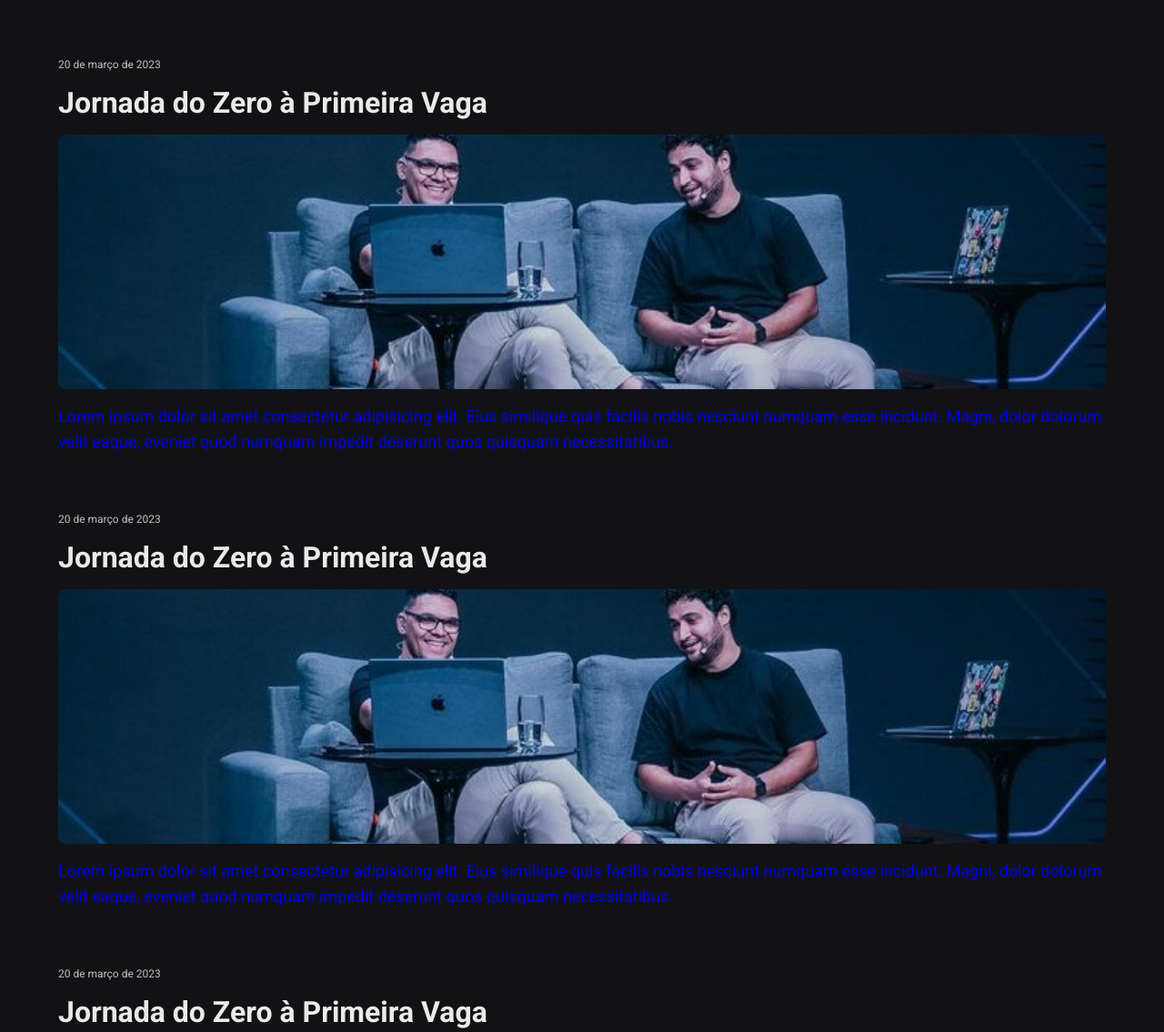
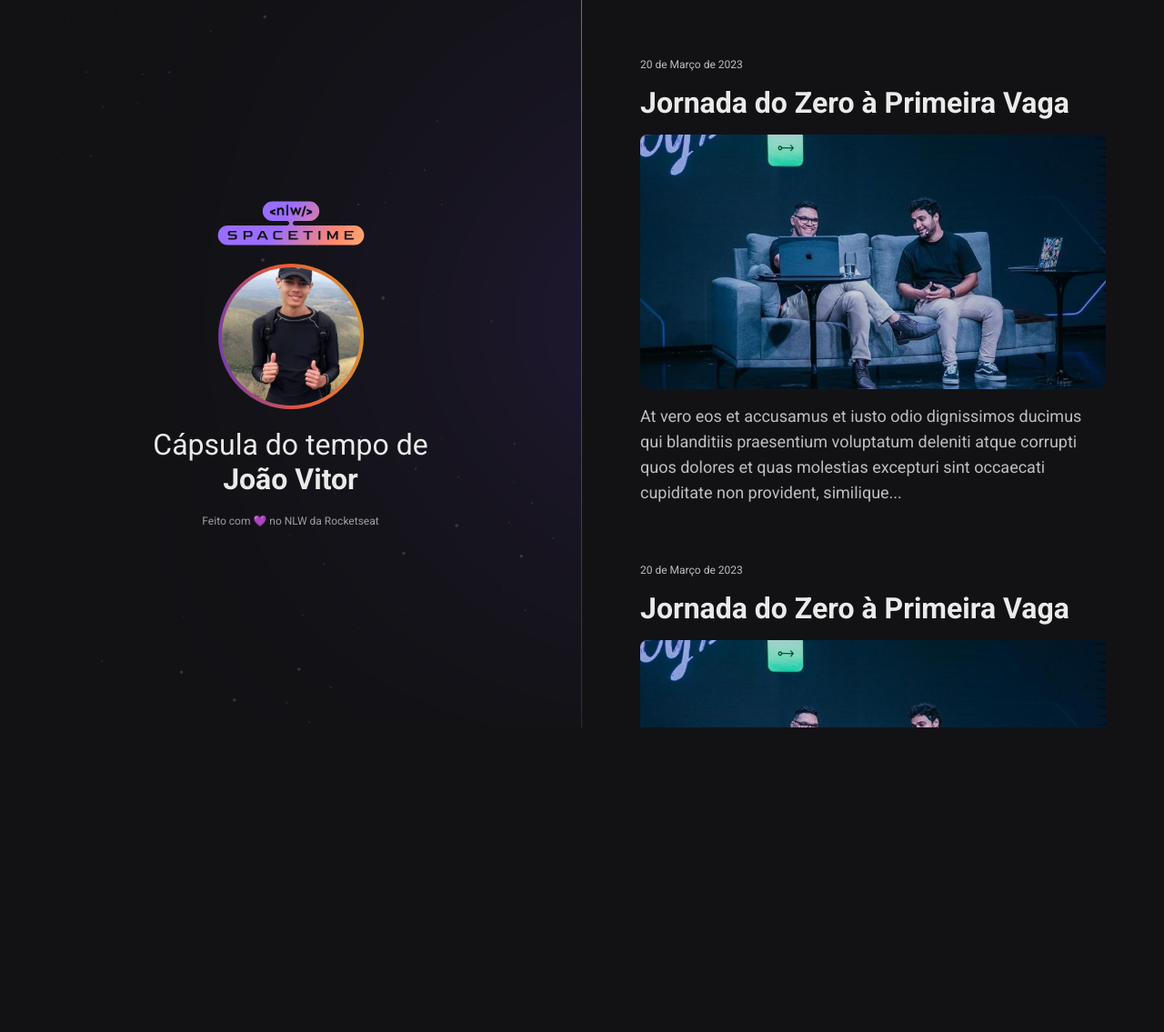
Before and after one commit to JoaoVitor0206/nlw-spacetime-explorer, a plain HTML site: page index.html in a window 1280 px wide. Shown: the top 1135 px of the page at 91% size. After the commit the page ends 800 px from the top, so only its background shows below. Drawn offline with Linux system fonts and the light colour scheme.

Commit message:
Aula 3 - Estilizando o Layout

```diff
--- a/index.html
+++ b/index.html
@@ -5,58 +5,87 @@
     <meta http-equiv="X-UA-Compatible" content="IE=edge" />
     <meta name="viewport" content="width=device-width, initial-scale=1.0" />
 
-    <link rel="preconnect" href="https://fonts.googleapis.com">
-    <link rel="preconnect" href="https://fonts.gstatic.com" crossorigin>
-    <link href="https://fonts.googleapis.com/css2?family=Roboto:wght@400;700&display=swap" rel="stylesheet">
+    <link rel="preconnect" href="https://fonts.googleapis.com" />
+    <link rel="preconnect" href="https://fonts.gstatic.com" crossorigin />
+    <link
+      href="https://fonts.googleapis.com/css2?family=Roboto:wght@400;700&display=swap"
+      rel="stylesheet"
+    />
 
-    <link rel="stylesheet" href="style.css">
-    <link rel="shortcut icon" href="assets/favicon.png" type="image/png" />
+    <link rel="icon" href="assets/favicon.png" type="image/png" />
 
-    <title>NLW Spacetime</title>
+    <link rel="stylesheet" href="./styles.css" />
+
+    <title>NLW - Spacetime</title>
   </head>
   <body>
+    <aside>
+      <img src="./assets/logo.svg" alt="Logo NLW - Spacetime" />
+      <img src="./assets/picture.jpeg" alt="Foto do João" />
+
+      <p>Cápsula do tempo de <br /><strong>João Vitor</strong></p>
+      <span>Feito com 💜 no NLW da Rocketseat</span>
+    </aside>
     <nav>
-      <a href="https://www.youtube.com/watch?v=3nz5HkUJaVU&ab_channel=Rocketseat" target="_blank" class="memory">
-        <small>20 de março de 2023</small>
+      <a
+        href="https://www.youtube.com/watch?v=3nz5HkUJaVU"
+        target="_blank"
+        class="memory"
+      >
+        <small>20 de Março de 2023</small>
         <h1>Jornada do Zero à Primeira Vaga</h1>
         <img
-          src="./assets/jornada.png"
-          alt="Apresentação Jornada do Zero à Primeira Vaga"
+          src="/assets/jornada.png"
+          alt="Rodrigo e Mayk apresentando o evento Jornada do Zero à Primeira Vaga"
         />
+
         <p>
-          Lorem ipsum dolor sit amet consectetur adipisicing elit. Eius similique
-          quis facilis nobis nesciunt numquam esse incidunt. Magni, dolor dolorum
-          velit eaque, eveniet quod numquam impedit deserunt quos quisquam
-          necessitatibus.
+          At vero eos et accusamus et iusto odio dignissimos ducimus qui
+          blanditiis praesentium voluptatum deleniti atque corrupti quos dolores
+          et quas molestias excepturi sint occaecati cupiditate non provident,
+          similique...
         </p>
       </a>
-      <a href="https://www.youtube.com/watch?v=3nz5HkUJaVU&ab_channel=Rocketseat" target="_blank" class="memory">
-        <small>20 de março de 2023</small>
+
+      <a
+        href="https://www.youtube.com/watch?v=3nz5HkUJaVU"
+        target="_blank"
+        class="memory"
+      >
+        <small>20 de Março de 2023</small>
         <h1>Jornada do Zero à Primeira Vaga</h1>
         <img
-          src="./assets/jornada.png"
-          alt="Apresentação Jornada do Zero à Primeira Vaga"
+          src="/assets/jornada.png"
+          alt="Rodrigo e Mayk apresentando o evento Jornada do Zero à Primeira Vaga"
         />
+
         <p>
-          Lorem ipsum dolor sit amet consectetur adipisicing elit. Eius similique
-          quis facilis nobis nesciunt numquam esse incidunt. Magni, dolor dolorum
-          velit eaque, eveniet quod numquam impedit deserunt quos quisquam
-          necessitatibus.
+          At vero eos et accusamus et iusto odio dignissimos ducimus qui
+          blanditiis praesentium voluptatum deleniti atque corrupti quos dolores
+          et quas molestias excepturi sint occaecati cupiditate non provident,
+          similique...
         </p>
-      </a>  <a href="https://www.youtube.com/watch?v=3nz5HkUJaVU&ab_channel=Rocketseat" target="_blank" class="memory">
-        <small>20 de março de 2023</small>
+      </a>
+
+      <a
+        href="https://www.youtube.com/watch?v=3nz5HkUJaVU"
+        target="_blank"
+        class="memory"
+      >
+        <small>20 de Março de 2023</small>
         <h1>Jornada do Zero à Primeira Vaga</h1>
         <img
-          src="./assets/jornada.png"
-          alt="Apresentação Jornada do Zero à Primeira Vaga"
+          src="/assets/jornada.png"
+          alt="Rodrigo e Mayk apresentando o evento Jornada do Zero à Primeira Vaga"
         />
+
         <p>
-          Lorem ipsum dolor sit amet consectetur adipisicing elit. Eius similique
-          quis facilis nobis nesciunt numquam esse incidunt. Magni, dolor dolorum
-          velit eaque, eveniet quod numquam impedit deserunt quos quisquam
-          necessitatibus.
+          At vero eos et accusamus et iusto odio dignissimos ducimus qui
+          blanditiis praesentium voluptatum deleniti atque corrupti quos dolores
+          et quas molestias excepturi sint occaecati cupiditate non provident,
+          similique...
         </p>
       </a>
-  </nav>
+    </nav>
   </body>
 </html>
--- a/style.css
+++ /dev/null
@@ -1,46 +0,0 @@
-* {
-  margin: 0;
-  padding: 0;
-  box-sizing: border-box;
-}
-
-body {
-  background-color: #121215;
-  color: #EAEAEA;
-  font-family: 'Roboto', sans-serif;
-}
-
-nav {
-  padding: 64px;
-}
-
-.memory {
-  display: flex;
-  flex-direction: column;
-  gap: 16px;
-
-  text-decoration: none;
-  margin-bottom: 64px;
-}
-
-.memory small {
-  color: #BEBEBF;
-  font-size: 12px;
-}
-
-.memory h1 {
-  font-size: 32px;
-  color: #EAEAEA;
-}
-.memory img {
-  width: 100%;
-  height: 280px;
-  object-fit: cover;
-  border-radius: 8px;
-}
-
-.memory p {
-  font-size: 18px;
-  color; #bebebf;
-  line-height: 28px;
-}
--- /dev/null
+++ b/styles.css
@@ -0,0 +1,94 @@
+* {
+  margin: 0;
+  padding: 0;
+  box-sizing: border-box;
+}
+
+body {
+  background-color: #121215;
+  color: #eaeaea;
+
+  font-family: "Roboto", sans-serif;
+
+  display: grid;
+  grid-template-areas: "profile timeline";
+  grid-template-columns: 1fr 1fr;
+  grid-template-rows: 100vh;
+}
+
+nav {
+  padding: 64px;
+  grid-area: timeline;
+
+  overflow-y: scroll;
+}
+
+.memory {
+  display: flex;
+  flex-direction: column;
+  gap: 16px;
+
+  text-decoration: none;
+  margin-bottom: 64px;
+}
+
+.memory small {
+  color: #bebebf;
+  font-size: 12px;
+}
+
+.memory h1 {
+  font-size: 32px;
+  color: #eaeaea;
+}
+
+.memory img {
+  width: 100%;
+  height: 280px;
+  object-fit: cover;
+  border-radius: 8px;
+}
+
+.memory p {
+  font-size: 18px;
+  color: #bebebf;
+  line-height: 28px;
+}
+
+aside {
+  grid-area: profile;
+
+  display: flex;
+  flex-direction: column;
+  align-items: center;
+  justify-content: center;
+  gap: 20px;
+
+  border-right: 1px solid;
+  border-image: linear-gradient(#727275, #2c2c31) 1;
+
+  background-image: url("./assets/background.svg");
+  background-position: top right;
+  background-repeat: no-repeat;
+  background-size: auto 100%;
+}
+
+aside img:nth-child(2) {
+  width: 160px;
+  height: 160px;
+  border-radius: 50%;
+
+  border: 4px solid transparent;
+  background: linear-gradient(#d39e33, #ed5636, #633bbc) padding-box,
+    linear-gradient(260deg, #d39e33, #ed5636, #633bbc) border-box;
+}
+
+aside p {
+  font-size: 32px;
+  text-align: center;
+}
+
+aside span {
+  font-size: 12px;
+  color: #9e9ea0;
+}
```
Also changed, not shown: assets/background.svg (added), assets/logo.svg (added), assets/picture.jpeg (added).
